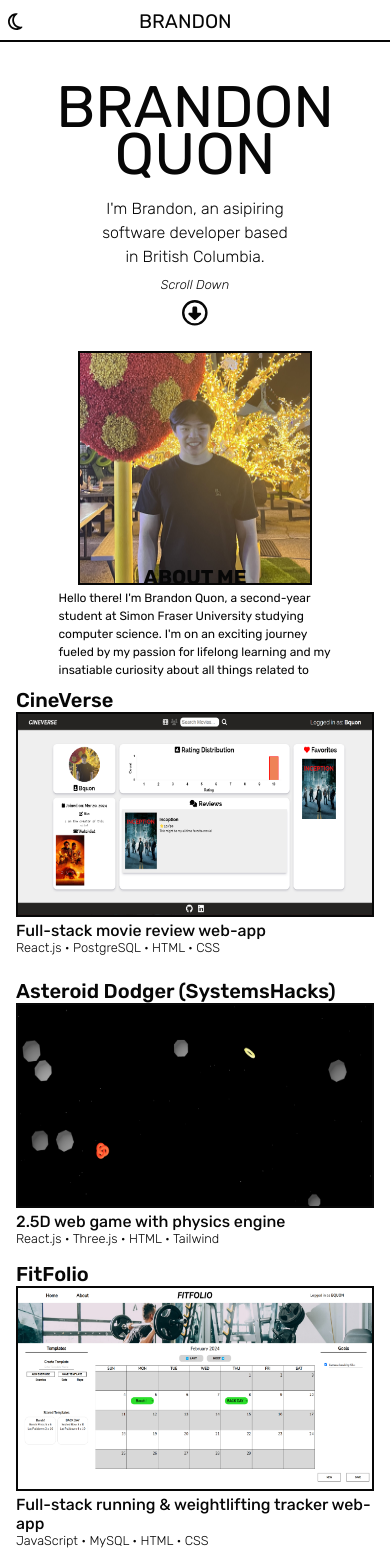
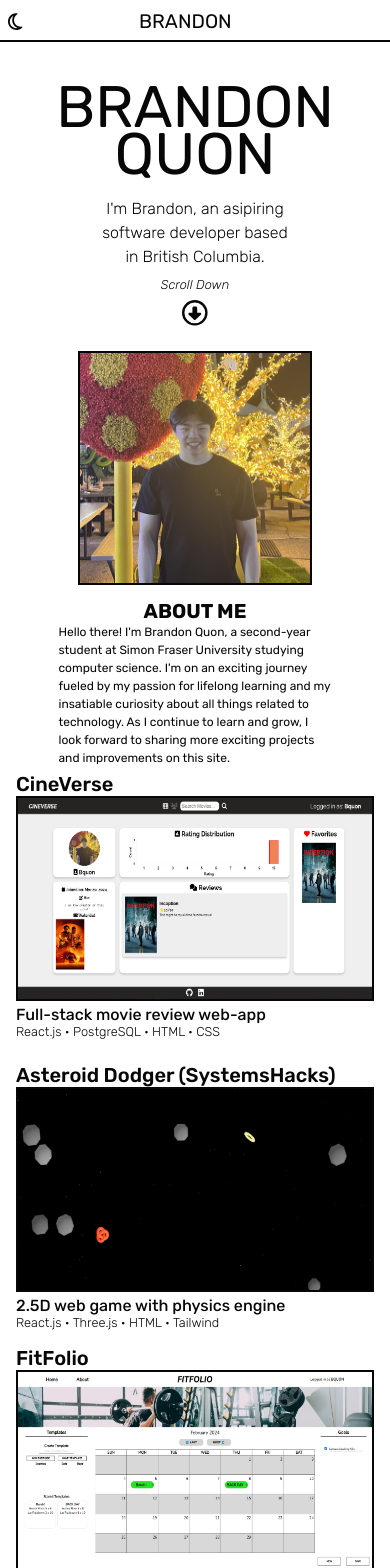
Before and after one commit to bnquon/Personal-Portfolio, a React (Vite) app: page / in a window 390 px wide. Shown: the top 1568 px of the page. Built offline with nearby package versions, Linux system fonts and the light colour scheme.

Commit message:
Fixed mobile

```diff
--- a/src/components/About/About.css
+++ b/src/components/About/About.css
@@ -65,10 +65,12 @@
     }
 
     #aboutContainer > #bio {
+        margin-top: 4vh;
         width: 70%;
     }
 
     #aboutContainer > #bio > h1 {
         text-align: center;
+        transition: 0s;
     }
 }
--- a/src/components/Curtain/Curtain.css
+++ b/src/components/Curtain/Curtain.css
@@ -15,3 +15,9 @@
     height: 100%;
     background-color: var(--font-color);
 }
+
+@media screen and (max-width: 650px) {
+    #curtain {
+        grid-template-columns: repeat(3, 1fr);
+    }
+}
--- a/src/components/Curtain/Curtain.jsx
+++ b/src/components/Curtain/Curtain.jsx
@@ -4,6 +4,7 @@
 export const Curtain = () => {
 
     const [curtainLoaded, setLoaded] = useState(false);
+    const isMobile = window.innerWidth <= 650;
 
     const changeLoad = () => {
         setLoaded(true);
@@ -13,6 +14,14 @@
     }, [])
 
     return (
+        <>
+          {isMobile ?
+            <div id='curtain'>
+                <div className="emptyCurtain" style={{transform: curtainLoaded ? 'translateY(-100%)': 'translateY(0)', transition: `${Math.random()*750 + 250}ms`}}></div>
+                <div className="emptyCurtain" style={{transform: curtainLoaded ? 'translateY(-100%)': 'translateY(0)', transition: `${Math.random()*1000 + 500}ms`}}></div>
+                <div className="emptyCurtain" style={{transform: curtainLoaded ? 'translateY(-100%)': 'translateY(0)', transition: `${Math.random()*1000 + 250}ms`}}></div>
+            </div>
+          :
             <div id='curtain'>
                 <div className="emptyCurtain" style={{transform: curtainLoaded ? 'translateY(-100%)': 'translateY(0)', transition: `${Math.random()*750 + 250}ms`}}></div>
                 <div className="emptyCurtain" style={{transform: curtainLoaded ? 'translateY(-100%)': 'translateY(0)', transition: `${Math.random()*1000 + 500}ms`}}></div>
@@ -22,5 +31,8 @@
                 <div className="emptyCurtain" style={{transform: curtainLoaded ? 'translateY(-100%)': 'translateY(0)', transition: `${Math.random()*1000 + 500}ms`}}></div>
                 <div className="emptyCurtain" style={{transform: curtainLoaded ? 'translateY(-100%)': 'translateY(0)', transition: `${Math.random()*750 + 250}ms`}}></div>
             </div>
+          }
+
+        </>
   )
 }
--- a/src/components/Projects/Projects.css
+++ b/src/components/Projects/Projects.css
@@ -96,7 +96,7 @@
     align-items: center;
     opacity: 0;
     transition: 250ms;
-    font-size: clamp(0.5rem, 1.25vw, 2rem);
+    font-size: clamp(1rem, 1.25vw, 2rem);
 }
 
 .projectImage > .whiteBg {
@@ -115,7 +115,11 @@
 
 @media screen and (max-width: 650px) {
     #projects {
-        padding-top: 2vh;
+        padding-top: 8vh;
+    }
+
+    #projectsTitle > h1 {
+        transition: 1s;
     }
 
     #gridContainer {
@@ -137,4 +141,8 @@
         padding: 0.5rem 1rem;
         width: 100%;
     }
+
+    .projectImage > .linkIndicator {
+        font-size: 3.5vw;
+    }
 }
--- a/src/components/Projects/Projects.jsx
+++ b/src/components/Projects/Projects.jsx
@@ -16,7 +16,7 @@
     threshold: 0,
   })
 
-  const isMobile = window.innerWidth <= 600;
+  const isMobile = window.innerWidth <= 650;
   const parallax = useParallax({
     translateY: isMobile ? [0, 0] : [0, 7.5],
   });
```
Lines whose indentation alone changed are shown as unchanged.
